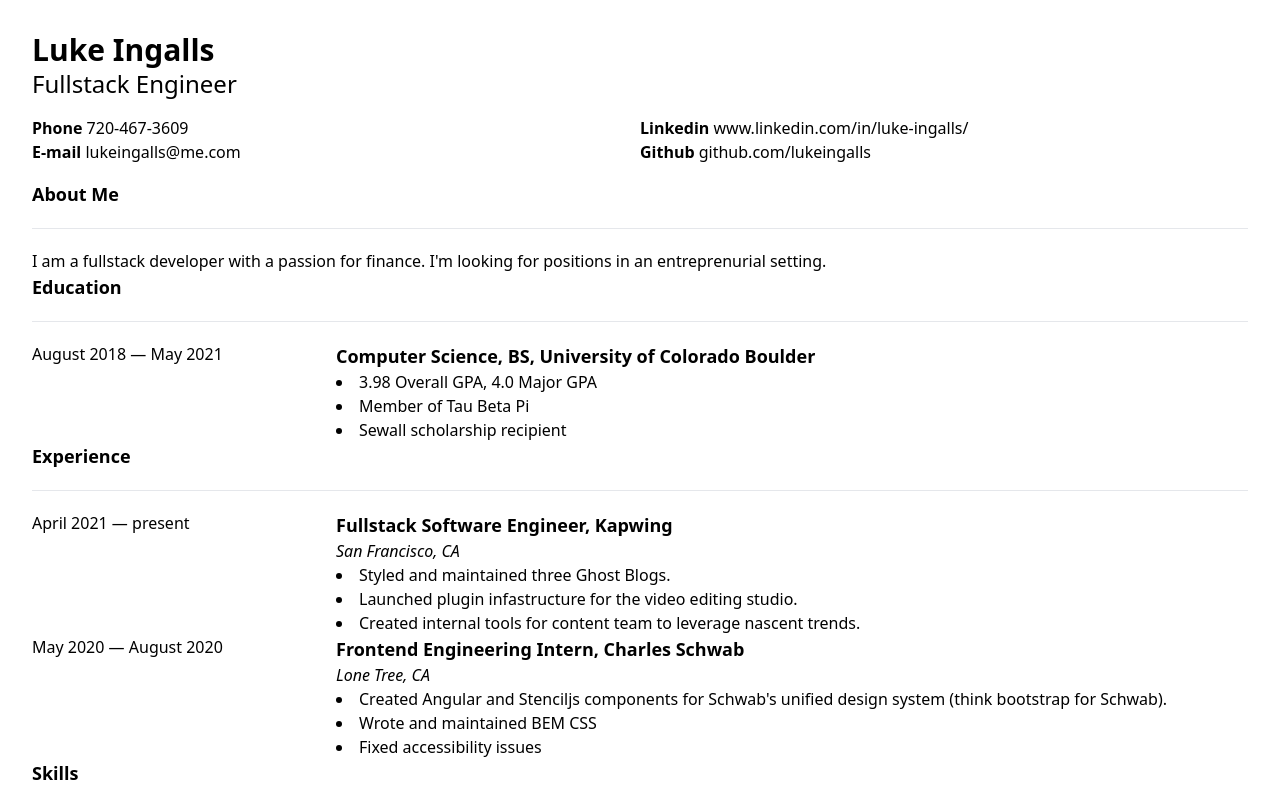
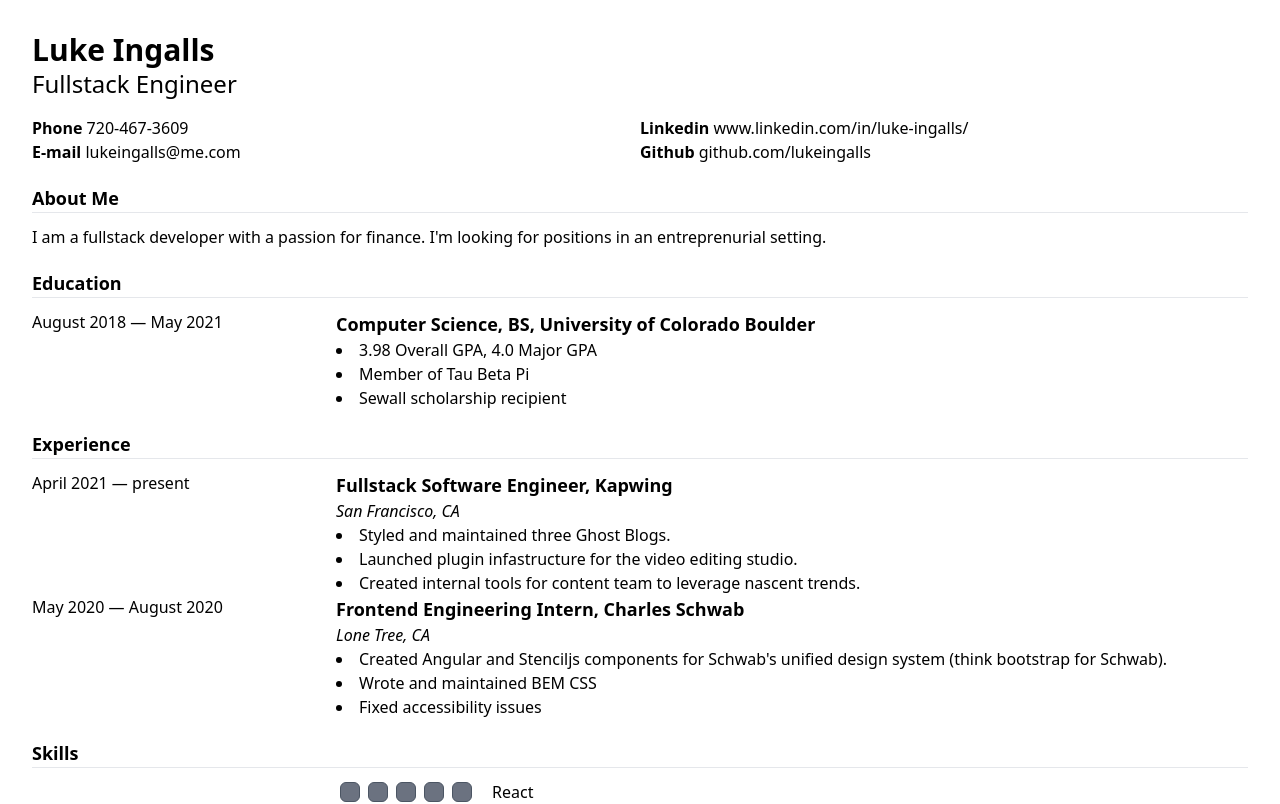
Before and after one commit to lukeingalls/resume-builder, a React (Create React App) app in the folder client/: page / in a window 1280 px wide. Shown: the top 804 px of the page. Built offline with nearby package versions, Linux system fonts and the light colour scheme.

Commit message:
added section container for experience

```diff
--- a/client/src/components/resume/sections/Experience.tsx
+++ b/client/src/components/resume/sections/Experience.tsx
@@ -1,5 +1,6 @@
 import { ExperienceSection, isSkills } from "../../../new_types";
 import { getDateMonthString } from "@utilities/utils";
+import SectionContainer from "@resume-themes/SectionContainer";
 
 interface ExperienceProps {
   experiences: ExperienceSection;
@@ -7,9 +8,7 @@ interface ExperienceProps {
 
 function Experience({ experiences }: ExperienceProps) {
   return (
-    <div>
-      <h3 className="text-lg font-bold">{experiences.type}</h3>
-      <hr className="my-5" />
+    <SectionContainer title={experiences.header}>
       {experiences.details.map((experienceItem) => (
         <div className="grid grid-cols-12">
           <p className="col-span-3">
@@ -33,7 +32,7 @@ function Experience({ experiences }: ExperienceProps) {
           </div>
         </div>
       ))}
-    </div>
+    </SectionContainer>
   );
 }
 
--- a/client/src/components/resume/themes/SectionContainer.tsx
+++ b/client/src/components/resume/themes/SectionContainer.tsx
@@ -8,9 +8,9 @@ export default function SectionContainer({
   title,
 }: SectionContainerProps) {
   return (
-    <div>
+    <div className="my-5">
       <div>{title && <h3 className="text-lg font-bold">{title}</h3>}</div>
-      <hr className="my-5" />
+      <hr className="mb-3" />
       {children}
     </div>
   );
```
